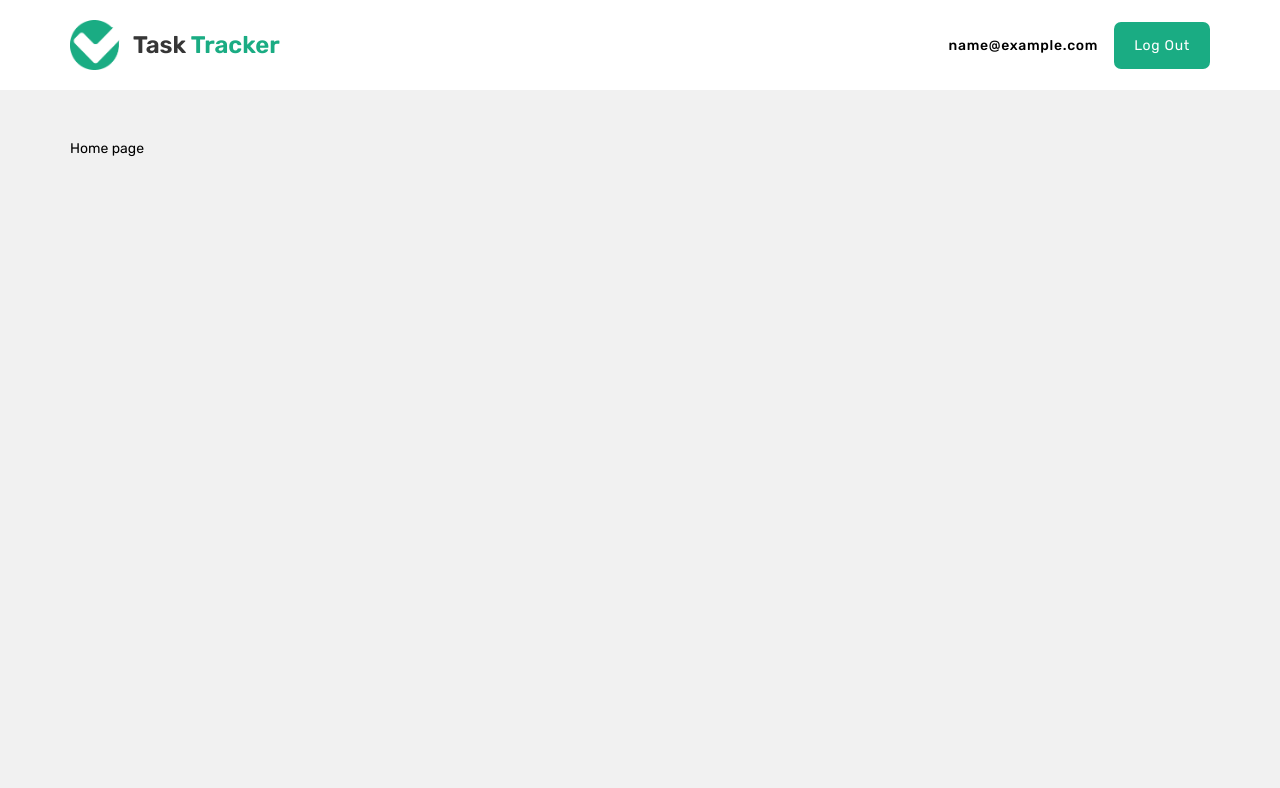
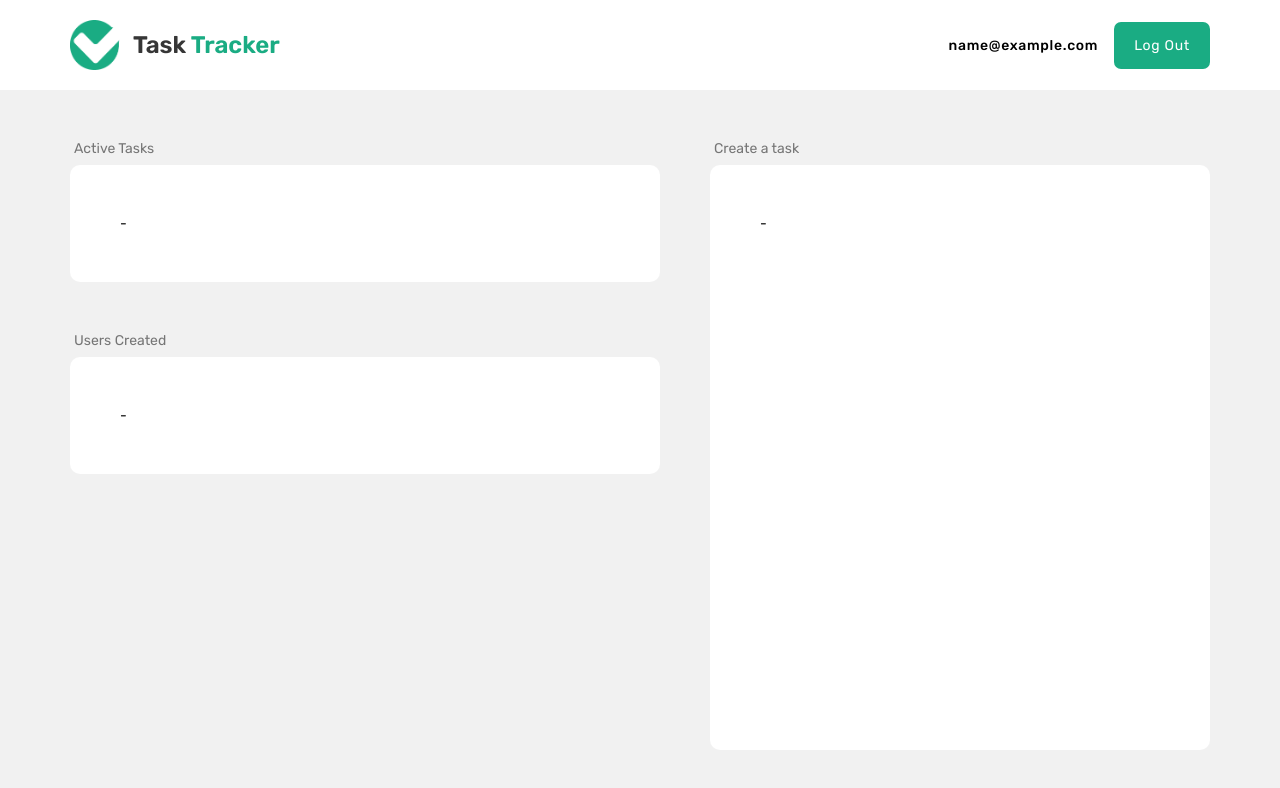
Before and after one commit to Abner-RC/task-tracker, a React (Vite) app in the folder frontend/: page / in a window 1280 px wide. Shown: the top 788 px of the page. Built offline with nearby package versions, Linux system fonts and the light colour scheme; sample sign-in values are in the browser's storage.

Commit message:
feat(front/pages/home): set up sections layout

```diff
--- a/frontend/src/pages/Home.jsx
+++ b/frontend/src/pages/Home.jsx
@@ -3,7 +3,28 @@ import '../styles/pages.scss'
 function Home() {
   return (
     <main className='page page--home'>
-      <p>Home page</p>
+      <section className='page--home__section page--home__section--content'>
+        <section className='container-holder'>
+          <h2>Active Tasks</h2>
+          <div className='container'>
+            -
+          </div>
+        </section>
+        <section className='container-holder'>
+          <h2>Users Created</h2>
+          <div className='container'>
+            -
+          </div>
+        </section>
+      </section>
+      <section className='page--home__section page--home__section--form'>
+        <section className='container-holder'>
+          <h2>Create a task</h2>
+          <div className='container'>
+            -
+          </div>
+        </section>
+      </section>
     </main>
   )
 }
--- a/frontend/src/styles/components/Navbar.scss
+++ b/frontend/src/styles/components/Navbar.scss
@@ -1,6 +1,8 @@
 @use '../variables' as v;
 
 .navbar {
+  position: sticky;
+  top: 0;
   background-color: v.$colorNeutral-100;
   padding: 20px 70px;
   display: flex;
--- a/frontend/src/styles/pages.scss
+++ b/frontend/src/styles/pages.scss
@@ -5,8 +5,57 @@ body {
   background-color: v.$colorNeutral-200;
 }
 
+.App {
+  min-height: 100vh;
+  display: flex;
+  flex-direction: column;
+}
+
+.pages {
+  display: flex;
+  flex-direction: column;
+  flex: 1;
+  overflow: auto;
+  width: 100%;
+  height: 100%;
+}
+
 .page {
   margin: 50px 70px;
+  height: 100%;
+  flex: 1;
+
+  &--home {
+    display: flex;
+    flex-direction: row;
+    gap: 50px;
+    height: 100%;
+
+    &__section {
+      &--content {
+        flex: 1;
+        display: flex;
+        flex-direction: column;
+        gap: 50px;
+      }
+
+      &--form {
+        max-width: 500px;
+        min-height: 100%;
+        display: flex;
+        flex-direction: column;
+        flex: 1;
+
+        .container-holder {
+          height: 100%;
+
+          .container {
+            height: 100%;
+          }
+        }
+      }
+    }
+  }
 
   &--sign-up,
   &--log-in {
@@ -37,6 +86,17 @@ body {
   @include mix.container;
 }
 
+.container-holder {
+  display: flex;
+  flex-direction: column;
+  gap: 8px;
+
+  h2 {
+    margin-left: 4px;
+    color: v.$colorNeutral-500;
+  }
+}
+
 .form {
   &__inputs {
     display: flex;
```
